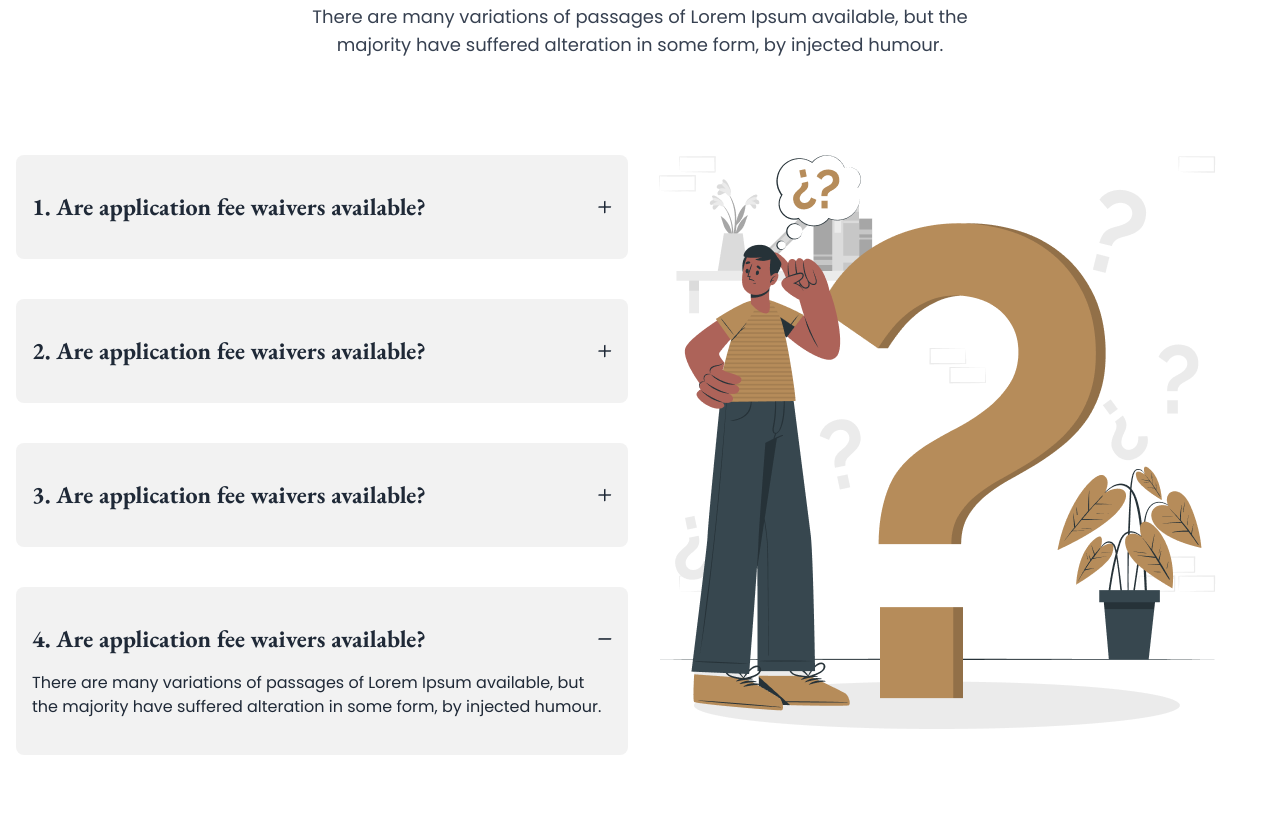
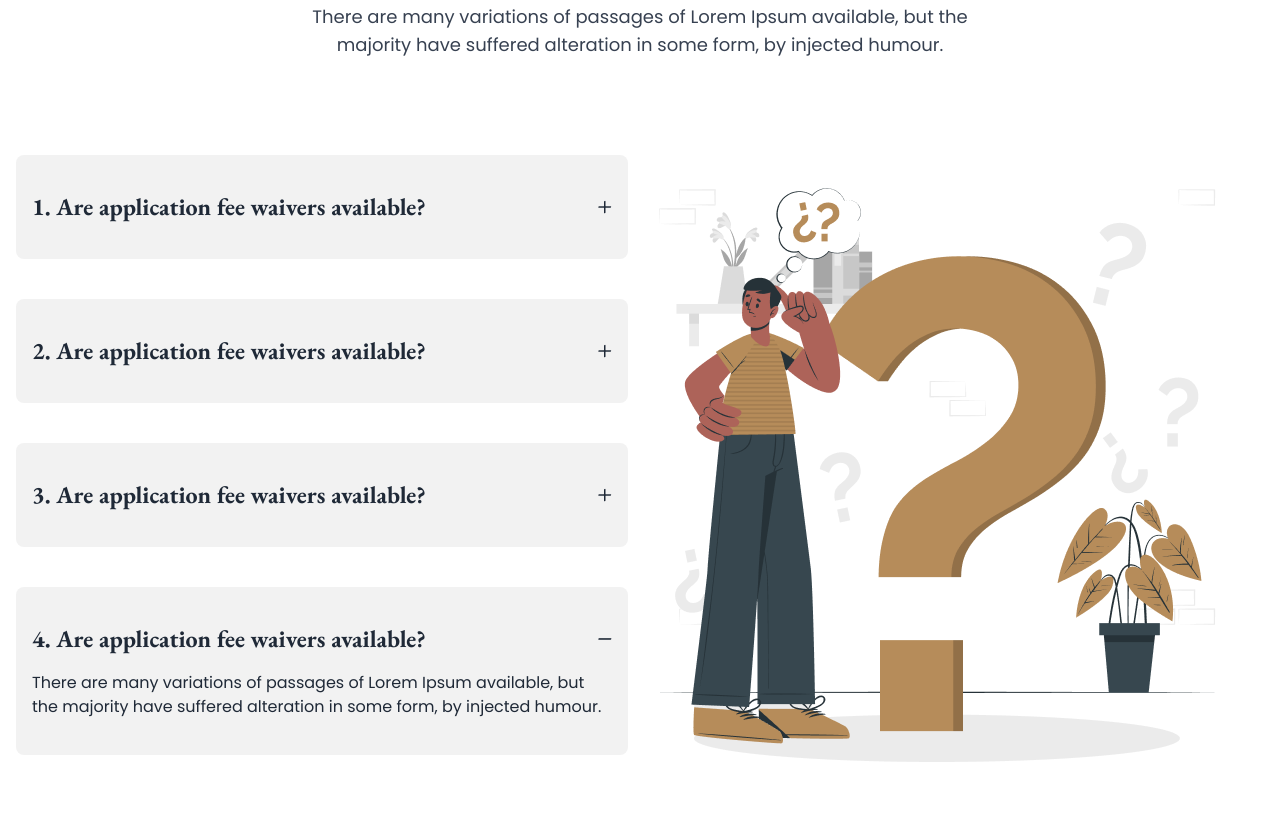
Before and after one commit to tmdsifat98/Daisy-UI, a plain HTML site: page index.html in a window 1280 px wide. Shown: the part 3080-3900 px from the top of the page. Drawn offline with nearby package versions, Linux system fonts and the light colour scheme.

Commit message:
all item set

```diff
--- a/index.html
+++ b/index.html
@@ -262,7 +262,7 @@
                 of passages of
                 Lorem Ipsum available, but the majority have suffered alteration in some form, by injected humour.</p>
             <!-- ques area -->
-            <div class="grid grid-cols-1 gap-6 md:grid-cols-2 mb-10 justify-between">
+            <div class="grid grid-cols-1 gap-6 md:grid-cols-2 mb-10 items-center justify-between">
                 <!-- accordion area -->
                 <div>
                     <div class="collapse mb-10 py-5 rounded-lg collapse-plus bg-base-200">
```
